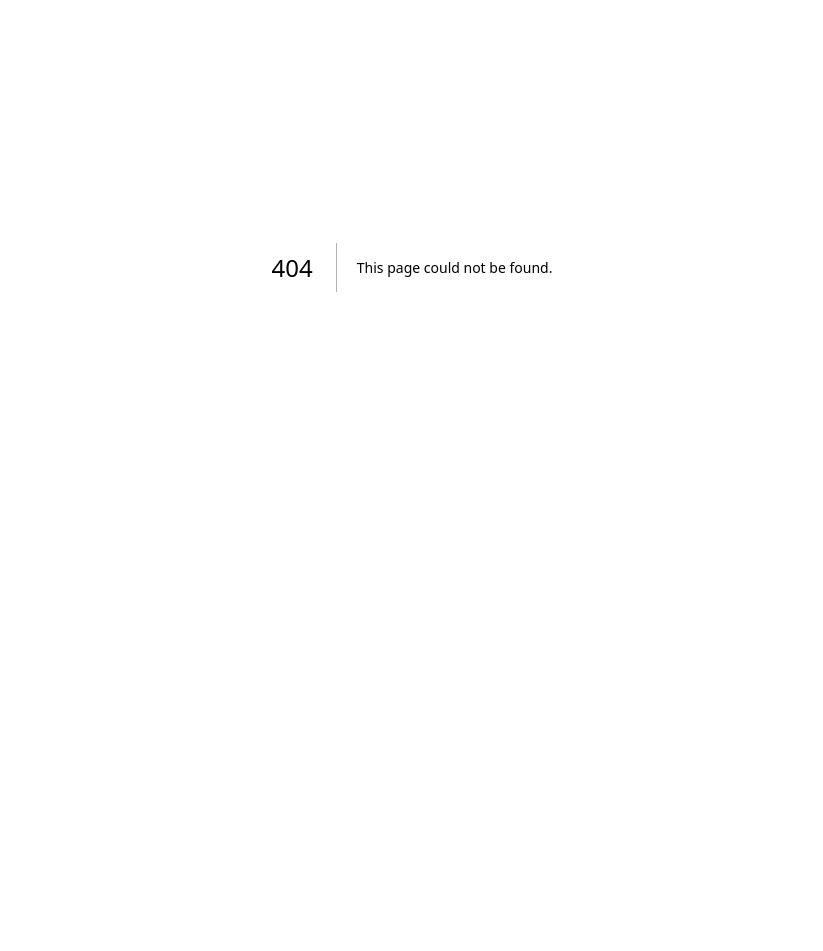
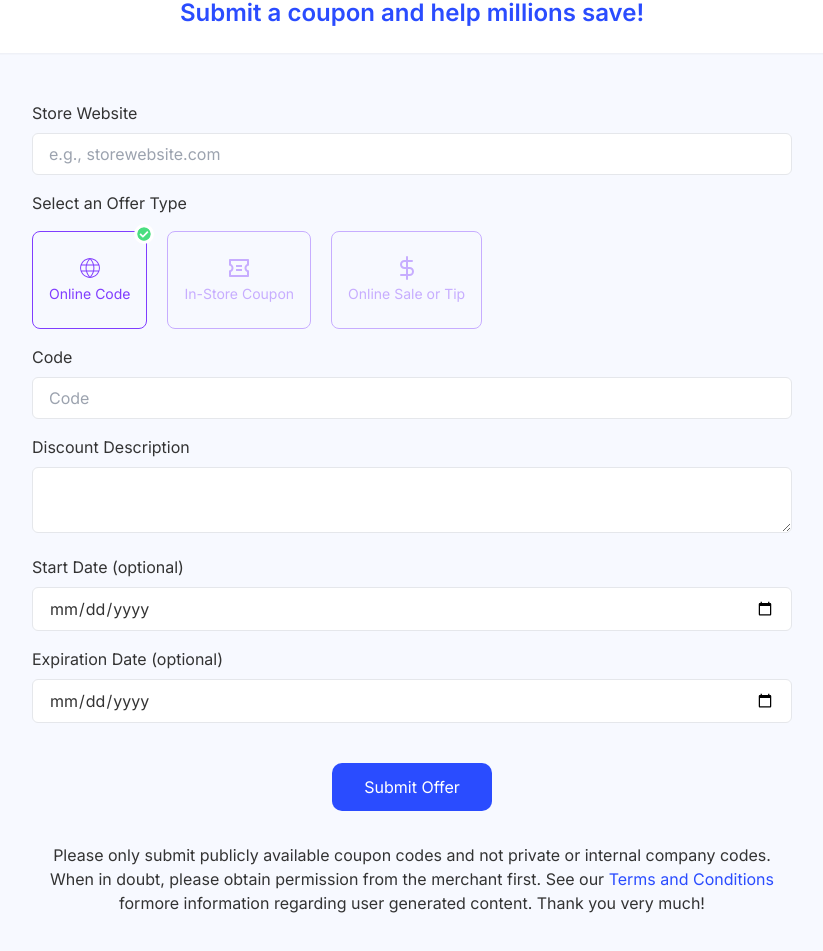
Before and after one commit to mufaqar/bounty-bargain, a Next.js app: page /submit-coupon in a window 1280 px wide. Before the commit this address had no page. Shown: the part 211-1162 px from the top of the page, without its empty margins (228-1051 px from the left). Before the commit the page ends 878 px from the top, so only its background shows below. Built offline with nearby package versions, Linux system fonts and the light colour scheme.

Commit message:
submit coupon page

```diff
--- /dev/null
+++ b/src/app/submit-coupon/layout.tsx
@@ -0,0 +1,17 @@
+import Heading from '@/components/UI/heading/mainHeading'
+import SearchBox from '@/components/searchBox/searchBox'
+import React from 'react'
+
+const layout = ({ children }: any) => {
+     return (
+          <>
+               <main className='pb-6 shadow-sm z-10 relative'>
+                    <SearchBox />
+                    <Heading className="text-primary text-center mt-5">Submit a coupon and help millions save!</Heading>
+               </main>
+               {children}
+          </>
+     )
+}
+
+export default layout
--- /dev/null
+++ b/src/app/submit-coupon/page.tsx
@@ -0,0 +1,86 @@
+'use client'
+import Button from '@/components/UI/button/button';
+import Container from '@/components/UI/container'
+import Link from 'next/link';
+import React, { useState } from 'react'
+import { CiGlobe } from "react-icons/ci";
+import { FaCheckCircle } from "react-icons/fa";
+import { FiDollarSign } from "react-icons/fi";
+import { RiCouponLine } from "react-icons/ri";
+
+const SubmitCoupon = () => {
+
+     const [type, setType] = useState('online-code')
+
+     return (
+          <div>
+               <section className="bg-[#F7F9FF] py-12">
+                    <Container className="!max-w-[760px] text-neutral">
+                         <div>
+                              <label className='block'>Store Website</label>
+                              <input type="text" className='p-2 bg-white outline-none border w-full mt-2 px-4 rounded-md' placeholder='e.g., storewebsite.com' />
+                              <label className='block mt-4'>Select an Offer Type</label>
+                              <div className="mt-4 flex gap-5 flex-wrap">
+                                   {
+                                        offerTypes.map((item, idx) => (
+                                             <button key={idx} className={`border ${item.value !== type && 'opacity-40'} border-purple p-4 py-6 hover:shadow-lg flex flex-col items-center justify-center relative rounded-lg text-purple`}
+                                                  onClick={() => setType(item.value)}
+                                             >
+                                                  <span className='text-2xl'>{item.icon}</span>
+                                                  <span className='text-sm mt-1'>{item.title}</span>
+                                                  {
+                                                       type === item.value && <FaCheckCircle className='absolute text-green-400 text-xl bg-pure rounded-full border-[3px] border-pure -right-2 -top-2' />
+                                                  }
+                                             </button>
+                                        ))
+                                   }
+                              </div>
+                              <label className='block mt-4'>Code</label>
+                              <input type="text" className='p-2 bg-white outline-none border w-full mt-2 px-4 rounded-md' placeholder='Code' />
+                              <label className='block mt-4'>Discount Description</label>
+                              <textarea className='p-2 bg-white outline-none border w-full mt-2 px-4 rounded-md' />
+                              <label className='block mt-4'>Start Date (optional)</label>
+                              <input type="date" name="" id="" className='p-2 bg-white outline-none border w-full mt-2 px-4 rounded-md' />
+                              <label className='block mt-4'>Expiration Date (optional)</label>
+                              <input type="date" name="" id="" className='p-2 bg-white outline-none border w-full mt-2 px-4 rounded-md' />
+                              <div className='flex justify-center mt-10'>
+                                   <Button
+                                        color="primary"
+                                        variants='primary'
+                                        size='large'
+                                        rounded
+                                   >
+                                        Submit Offer
+                                   </Button>
+                              </div>
+                              <p className="text-center text-neutral mt-8">
+                              Please only submit publicly available coupon codes and not private or internal company codes.
+When in doubt, please obtain permission from the merchant first. See our <Link href="#" className='text-primary'>Terms and Conditions</Link> formore information regarding user generated content. Thank you very much!
+                              </p>
+                         </div>
+                    </Container>
+               </section>
+          </div>
+     )
+}
+
+export default SubmitCoupon
+
+
+const offerTypes = [
+     {
+          icon: <CiGlobe />,
+          title: 'Online Code',
+          value: 'online-code'
+     },
+     {
+          icon: <RiCouponLine />,
+          title: 'In-Store Coupon',
+          value: 'in-store-coupon'
+     },
+     {
+          icon: <FiDollarSign />,
+          title: 'Online Sale or Tip',
+          value: 'online-sale-or-tip'
+     }
+]
```
